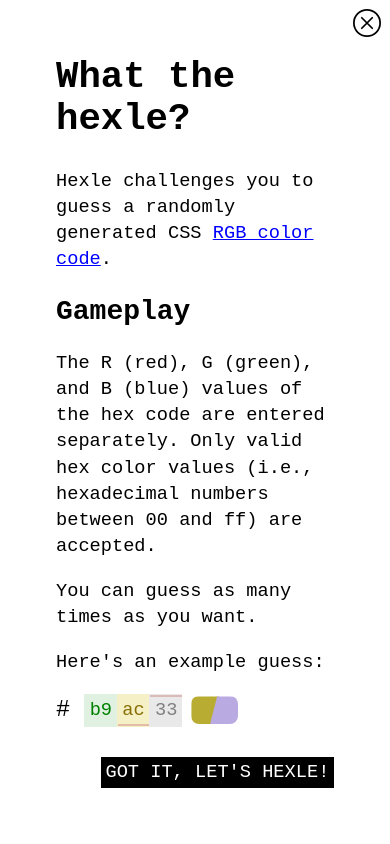
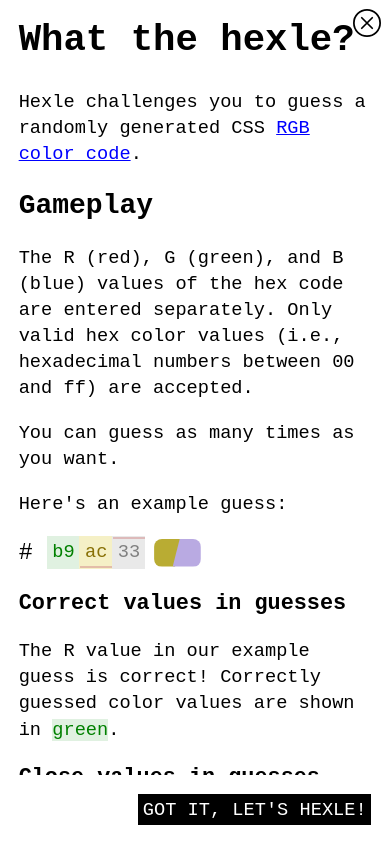
Before and after one commit to chadlavi/hexle, a React (Create React App) app: page / in a window 390 px wide. Both pictures are taken after a click on the button "help". Built offline with nearby package versions, Linux system fonts and the light colour scheme.

Commit message:
padding fix for help modal

```diff
--- a/src/styles.css
+++ b/src/styles.css
@@ -10,6 +10,7 @@
   --theme: blue;
   --bar-color: rgba(209, 140, 140, 0.5);
   --scroll-color: #dddddd;
+  --help-modal-padding: 2rem;
   background-color: var(--background);
   color: var(--text);
 }
@@ -77,30 +78,30 @@ iframe {
   overflow-y: auto;
   margin-bottom: 1rem;
   flex-shrink: 1;
-  padding-left: 2rem;
-  padding-right: 2rem;
+  padding-left: var(--help-modal-padding);
+  padding-right: var(--help-modal-padding);
 }
 #help-modal-content h1 {
-  padding: 2rem;
+  padding: var(--help-modal-padding);
   padding-bottom: 0.5rem;
 }
 #help-modal-buttons-row {
-  padding: 2rem;
+  padding: var(--help-modal-padding);
   padding-top: 0;
   display: flex;
   flex-direction: row-reverse;
 }
 
 @media screen and (max-width: 600px) {
+  :root {
+    --help-modal-padding: 1rem;
+  }
   #help-modal {
     max-width: 100%;
     border-radius: 0;
     max-height: unset;
     min-height: 0;
     height: 100%;
-  }
-  #help-modal-content {
-    padding: 1rem;
   }
 }
 
```
Also changed, not shown: 6 other files (tests, documents, lock files or other folders).
